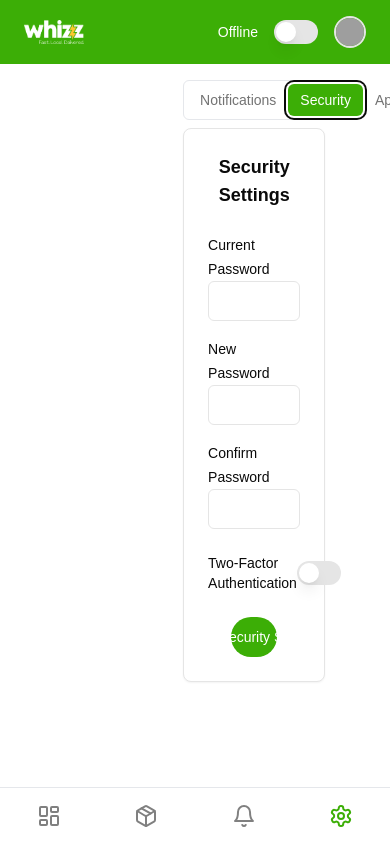
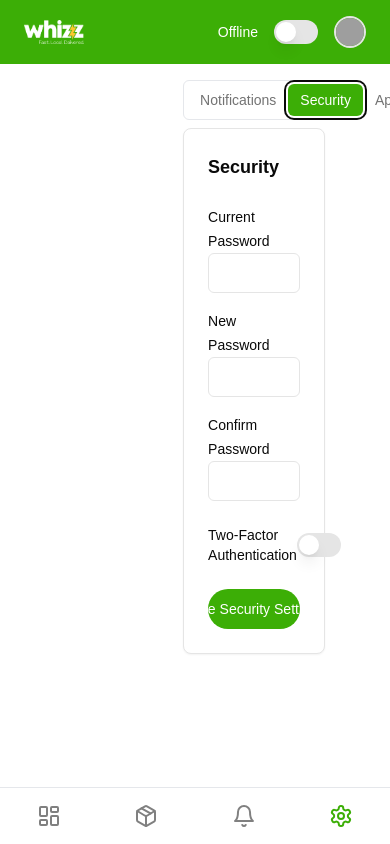
Before and after one commit to vedantbhamare-11/whizz-dashboard, a Next.js app: page /settings in a window 390 px wide. Both pictures are taken after a click on the tab "Security". Shown: the top 844 px of the page. Built offline with nearby package versions, Linux system fonts and the light colour scheme; grey boxes are pictures that could not be loaded.

Commit message:
updated the security settings for mobile screens

```diff
--- a/src/components/settings/SecuritySettings.tsx
+++ b/src/components/settings/SecuritySettings.tsx
@@ -1,4 +1,3 @@
-// SecuritySettings.tsx
 "use client";
 
 import { Card } from "@/components/ui/card";
@@ -27,7 +26,7 @@ const SecuritySettings: React.FC<SecuritySettingsProps> = ({
 }) => {
   return (
     <Card className="p-6 space-y-6">
-      <h2 className="text-lg font-bold text-center">Security Settings</h2>
+      <h2 className="text-lg font-bold lg:text-center">Security</h2>
       <div className="space-y-4">
         <div>
           <Label htmlFor="current-password">Current Password</Label>
@@ -69,7 +68,7 @@ const SecuritySettings: React.FC<SecuritySettingsProps> = ({
       <div className="flex justify-center">
         <Button
           onClick={onSave}
-          className="w-1/2 rounded-full bg-[#3CAE06] text-white hover:bg-green-700"
+          className="lg:w-1/2 w-full rounded-full bg-[#3CAE06] text-white hover:bg-green-700"
         >
           Save Security Settings
         </Button>
```
